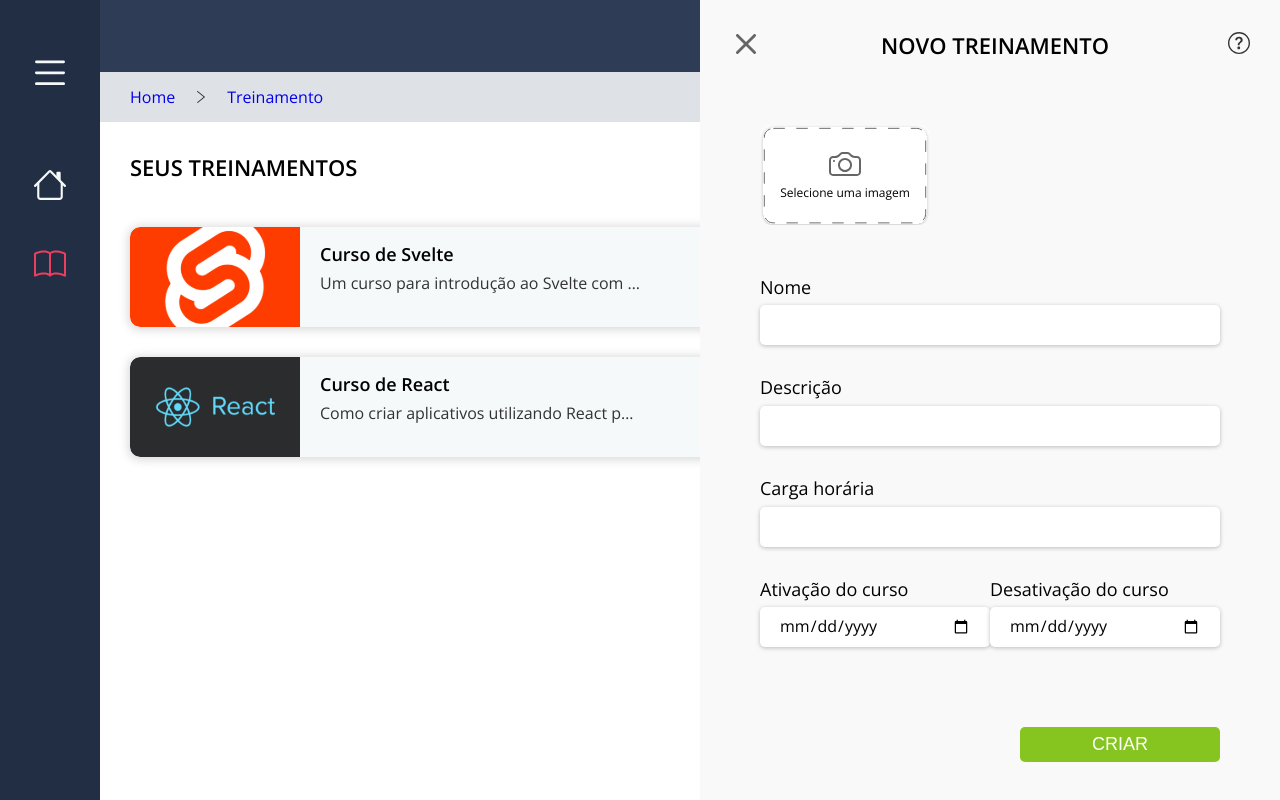
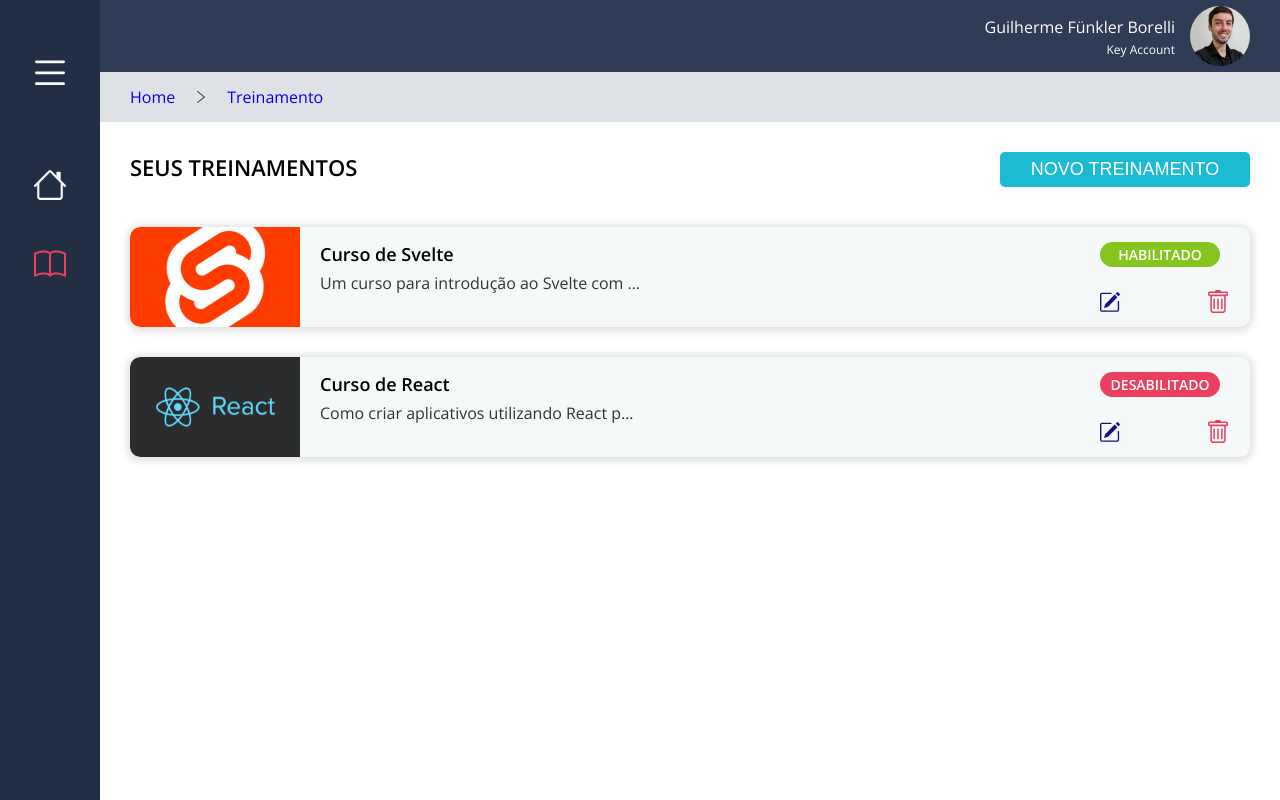
Before and after one commit to good-repository/courses-list, a React (Create React App) app: page /courses-list in a window 1280 px wide. Built offline with nearby package versions, Linux system fonts and the light colour scheme.

Commit message:
update CoursesList

```diff
--- a/src/pages/CoursesList/CoursesList.jsx
+++ b/src/pages/CoursesList/CoursesList.jsx
@@ -6,6 +6,7 @@ import {
   ImageUploader,
   Input,
   SlidableSidebar,
+  TextArea,
 } from "../../components";
 import { CourseCard } from "./components";
 import { useDispatch, useSelector } from "react-redux";
@@ -13,7 +14,7 @@ import { addCourseRequest } from "../../store/slices/courses/actions";
 import { useFormik } from "formik";
 
 export default function CoursesList() {
-  const [showSideBar, setShowSideBar] = useState(true);
+  const [showSideBar, setShowSideBar] = useState(false);
   const courses = useSelector((state) => state.courses.courses);
   const dispatch = useDispatch();
   const formik = useFormik({
@@ -26,7 +27,9 @@ export default function CoursesList() {
       courseDeactivation: null,
     },
     onSubmit: (values) => {
-      alert(JSON.stringify(values, null, 2));
+      addCourse(values);
+      setShowSideBar(false);
+      formik.resetForm();
     },
   });
 
@@ -34,6 +37,10 @@ export default function CoursesList() {
     dispatch(addCourseRequest(data));
   };
 
+  console.log(
+    "🚀 ~ file: CoursesList.jsx ~ line 58 ~ CoursesList ~ courses",
+    courses
+  );
   return (
     <div className="container">
       <div className="container-header">
@@ -60,7 +67,7 @@ export default function CoursesList() {
         tooltipText="Você está prestes a criar um novo treinamento, capriche nas informações, quanto mais detalhadas melhor!"
       >
         <div className="course-list-sidebar">
-          <form onSubmit={formik.handleSubmit}>
+          <form onSubmit={formik.handleSubmit} className="course-list-form">
             <ImageUploader
               image={formik.values.image}
               name="image"
@@ -70,10 +77,10 @@ export default function CoursesList() {
               <Input
                 label="Nome"
                 id="name"
-                name="name"
+                name="title"
                 onChange={formik.handleChange}
               />
-              <Input
+              <TextArea
                 label="Descrição"
                 size="large"
                 id="description"
@@ -103,19 +110,7 @@ export default function CoursesList() {
                 />
               </div>
               <div className="course-list-bottom-button">
-                <Button
-                  color="success"
-                  // onClick={() =>
-                  //   addCourse({
-                  //     image: null,
-                  //     title: "Curso para testes",
-                  //     description:
-                  //       "Como criar aplicativos utilizando React para escalar as suas aplicações ao infinito",
-                  //     enable: false,
-                  //   })
-                  // }
-                  type="submit"
-                >
+                <Button color="success" type="submit">
                   CRIAR
                 </Button>
               </div>
--- a/src/pages/CoursesList/coursesList.css
+++ b/src/pages/CoursesList/coursesList.css
@@ -47,6 +47,13 @@
   margin-bottom: 50px;
 }
 
+.course-list-form {
+  align-items: center;
+  display: flex;
+  flex-direction: column;
+  width: 100%;
+}
+
 @media screen and (max-width: 600px) {
   .container-header {
     flex-wrap: wrap;
```
